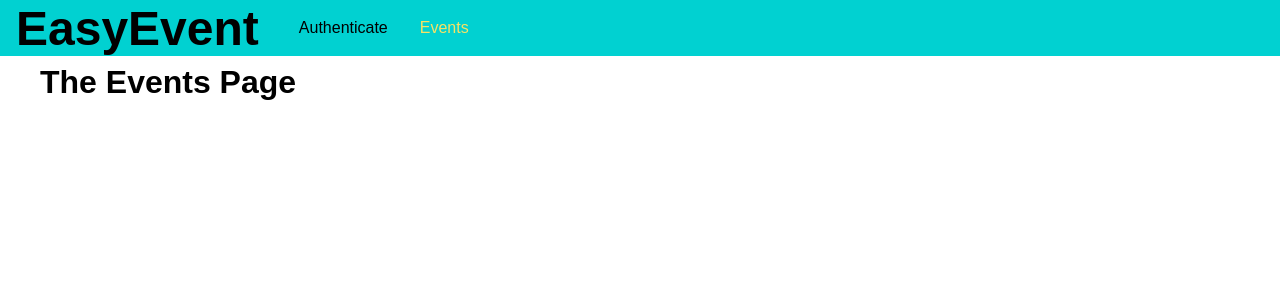
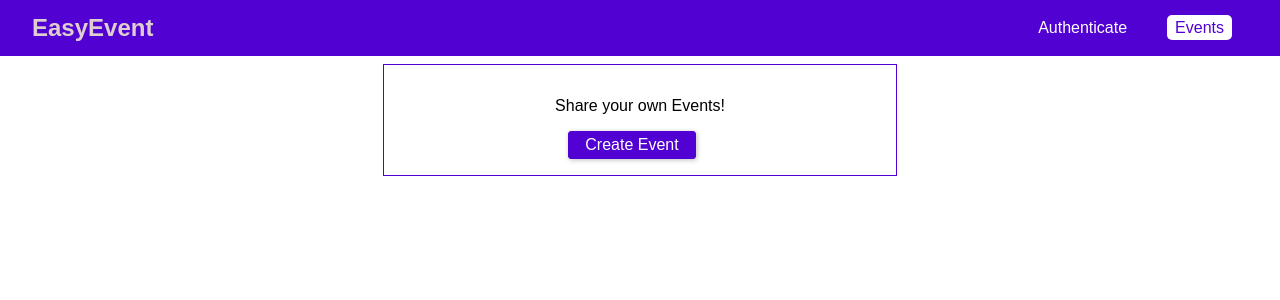
Before and after one commit to leogsouza/graphql-react-event-booking, a React (Create React App) app in the folder frontend/: page /events in a window 1280 px wide. Shown: the top 300 px of the page. Built offline with nearby package versions, Linux system fonts and the light colour scheme.

Commit message:
Add modal to create events

```diff
--- a/frontend/src/App.js
+++ b/frontend/src/App.js
@@ -37,7 +37,6 @@
           <MainNavigation />
           <main className='main-content'>
             <Routes>
-              {!token && <Route path='/' exact element={<Navigate to='/auth' />} />}
               {token && <Route path='/' exact element={<Navigate to='/events' />} />}
               {token && <Route path='/auth' exact element={<Navigate to='/events' />} />}
               {!token && <Route path='/auth' element={<AuthPage />} />}
@@ -45,6 +44,7 @@
               {token && (
                 <Route path='/bookings' element={<BookingsPage />} />
               )}
+              {!token && <Route path='/' element={<Navigate to='/auth' />} />}
             </Routes>
           </main>
         </AuthContext.Provider>
--- /dev/null
+++ b/frontend/src/components/Backdrop/Backdrop.css
@@ -0,0 +1,8 @@
+.backdrop {
+  position: fixed;
+  top: 0;
+  left: 0;
+  height: 100vh;
+  width: 100%;
+  background: rgba(0, 0, 0, 0.75);
+}
--- /dev/null
+++ b/frontend/src/components/Backdrop/Backdrop.js
@@ -0,0 +1,7 @@
+import React from 'react';
+
+import './Backdrop.css';
+
+const backdrop = props => <div className="backdrop"></div>;
+
+export default backdrop;
--- /dev/null
+++ b/frontend/src/components/Modal/Modal.css
@@ -0,0 +1,36 @@
+.modal {
+  max-width: 90%;
+  background: white;
+  box-shadow: 0 2px 8px rgba(0, 0, 0, 0.26);
+  position: fixed;
+  top: 20vh;
+  left: 5%;
+}
+
+.modal__header {
+  padding: 1rem;
+  background: #5101d1;
+  color: white;
+}
+
+.modal__header h1 {
+  margin: 0;
+  font-size: 1.25rem;
+}
+
+.modal__content {
+  padding: 1rem;
+}
+
+.modal__actions {
+  display: flex;
+  justify-content: flex-end;
+  padding: 1rem;
+}
+
+@media (min-width: 768px) {
+  .modal {
+    width: 30rem;
+    left: calc((100% - 30rem) / 2);
+  }
+}
--- /dev/null
+++ b/frontend/src/components/Modal/Modal.js
@@ -0,0 +1,18 @@
+import React from 'react'
+
+import './Modal.css'
+
+const modal = props => (
+  <div className="modal">
+    <header className="modal__header"><h1>{props.title}</h1></header>
+    <section className="modal__content">
+      {props.children}
+    </section>
+    <section className="modal__actions">
+      {props.canCancel && <button className="btn" onClick={props.onCancel}>Cancel</button>}
+      {props.canConfirm && <button className="btn" onClick={props.onConfirm}>Confirm</button>}
+    </section>
+  </div>
+)
+
+export default modal;
--- a/frontend/src/components/Navigation/MainNavigation.css
+++ b/frontend/src/components/Navigation/MainNavigation.css
@@ -4,21 +4,22 @@
   left: 0;
   width: 100%;
   height: 3.5rem;
-  background: #01d1d1;
-  padding: 0 1rem;
+  background: #5101d1;
+  padding: 0 2rem;
   display: flex;
   align-items: center;
+  justify-content: space-between;
+  box-sizing: border-box;
 }
 
-.main-navigation__logo {
+.main-navigation__logo h1{
   margin: 0;
   font-size: 1.5rem;
+  color: #dfcecf;
 }
 
 .main-navigation__items {
-  margin:0 0 0 1.5rem;
-  padding: 0;
-  list-style: none;
+  margin-left: 1.5rem;
 }
 
 .main-navigation__items ul {
@@ -26,19 +27,32 @@
   list-style: none;
   padding: 0;
   margin: 0;
+  align-items: center;
 }
 
 .main-navigation__items li {
   margin: 0 1rem;
 }
 
-.main-navigation__items a {
+.main-navigation__items a,
+.main-navigation__items button {
   text-decoration: none;
-  color: #000;
+  color: white;
+  padding: 0.25rem 0.5rem;
+  border: none;
+  font: inherit;
+  background: transparent;
+  cursor: pointer;
+  vertical-align: middle;
+  margin: 0;
 }
 
 .main-navigation__items a:hover,
 .main-navigation__items a:active,
-.main-navigation__items a.active {
-  color: #f8e264;
+.main-navigation__items a.active,
+.main-navigation__items button:hover,
+.main-navigation__items button:active {
+  background: #fff;
+  color: #5101d1;
+  border-radius: 5px;
 }
--- a/frontend/src/components/Navigation/MainNavigation.js
+++ b/frontend/src/components/Navigation/MainNavigation.js
@@ -15,15 +15,21 @@
           <nav className="main-navigation__items">
             <ul>
               {!context.token && (
+
                 <li>
                   <NavLink to="/auth">Authenticate</NavLink>
                 </li>
               )}
               <li><NavLink to="/events">Events</NavLink></li>
               {context.token && (
-                <li>
-                  <NavLink to="/bookings">Bookings</NavLink>
-                </li>
+                <React.Fragment>
+                  <li>
+                    <NavLink to="/bookings">Bookings</NavLink>
+                  </li>
+                  <li>
+                    <button onClick={context.logout}>Logout</button>
+                  </li>
+                </React.Fragment>
               )}
 
             </ul>
--- a/frontend/src/index.css
+++ b/frontend/src/index.css
@@ -3,3 +3,38 @@
   padding: 0;
   font-family: sans-serif;
 }
+
+.form-control label,
+.form-control input {
+  width: 100%;
+  display: block;
+}
+
+.form-control label {
+  margin-bottom: 0.5rem;
+}
+
+.form-control {
+  margin-bottom: 1rem;
+}
+
+.form-actions button,
+.btn {
+  background:#5101d1;
+  font: inherit;
+  border: 1px solid #5101d1;
+  border-radius: 3px;
+  padding: 0.25rem 1rem;
+  margin-right: 1rem;
+  box-shadow: 1px 1px 5px rgba(0, 0, 0, 0.26);
+  color: white;
+  cursor: pointer;
+}
+
+.form-actions button:hover,
+.form-actions button:active,
+.btn:hover,
+.btn:active {
+  background: #6219d6;
+  border-color: #6219d6;
+}
--- a/frontend/src/pages/Auth.css
+++ b/frontend/src/pages/Auth.css
@@ -3,35 +3,3 @@
   max-width: 80%;
   margin: 5rem auto;
 }
-
-.form-control label,
-.form-control input {
-  width: 100%;
-  display: block;
-}
-
-.form-control label {
-  margin-bottom: 0.5rem;
-}
-
-.form-control {
-  margin-bottom: 1rem;
-}
-
-.form-actions button {
-  background:#01d1d1;
-  font: inherit;
-  border: 1px solid #01d1d1;
-  border-radius: 3px;
-  padding: 0.25rem 1rem;
-  margin-right: 1rem;
-  box-shadow: 1px 1px 5px rgba(0, 0, 0, 0.26);
-  color: white;
-  cursor: pointer;
-}
-
-.form-actions button:hover,
-.form-actions button:active {
-  background: #01a7a7;
-  border-color: #01a7a7;
-}
--- /dev/null
+++ b/frontend/src/pages/Events.css
@@ -0,0 +1,8 @@
+.events-control {
+  text-align: center;
+  border: 1px solid #5101d1;
+  padding: 1rem;
+  margin: 2rem auto;
+  width: 30rem;
+  max-width: 80%;
+}
--- a/frontend/src/pages/Events.js
+++ b/frontend/src/pages/Events.js
@@ -1,8 +1,46 @@
-import React from 'react'
+import React, {useState} from 'react'
+
+import Modal from '../components/Modal/Modal'
+import Backdrop from '../components/Backdrop/Backdrop';
+
+import './Events.css'
 
 const EventsPage = () => {
+
+  const [creating, setCreating] = useState(false);
+
+  const startCreateEventHandler = () => {
+    setCreating(true);
+  }
+
+  const modalConfirmHandler = () => {
+    setCreating(false)
+
+  }
+
+  const modalCancelHandler = () => {
+    setCreating(false);
+  }
+
+
   return (
-    <h1>The Events Page</h1>
+    <React.Fragment>
+      {creating  && <Backdrop />}
+      {creating && (
+        <Modal
+          title="Add Event"
+          canCancel
+          canConfirm onCancel={modalCancelHandler}
+          onConfirm={modalConfirmHandler}
+        >
+        <p>Modal content</p>
+        </Modal>
+      )}
+      <div className="events-control">
+        <p>Share your own Events!</p>
+        <button className="btn" onClick={startCreateEventHandler}>Create Event</button>
+      </div>
+    </React.Fragment>
   )
 }
 
```
